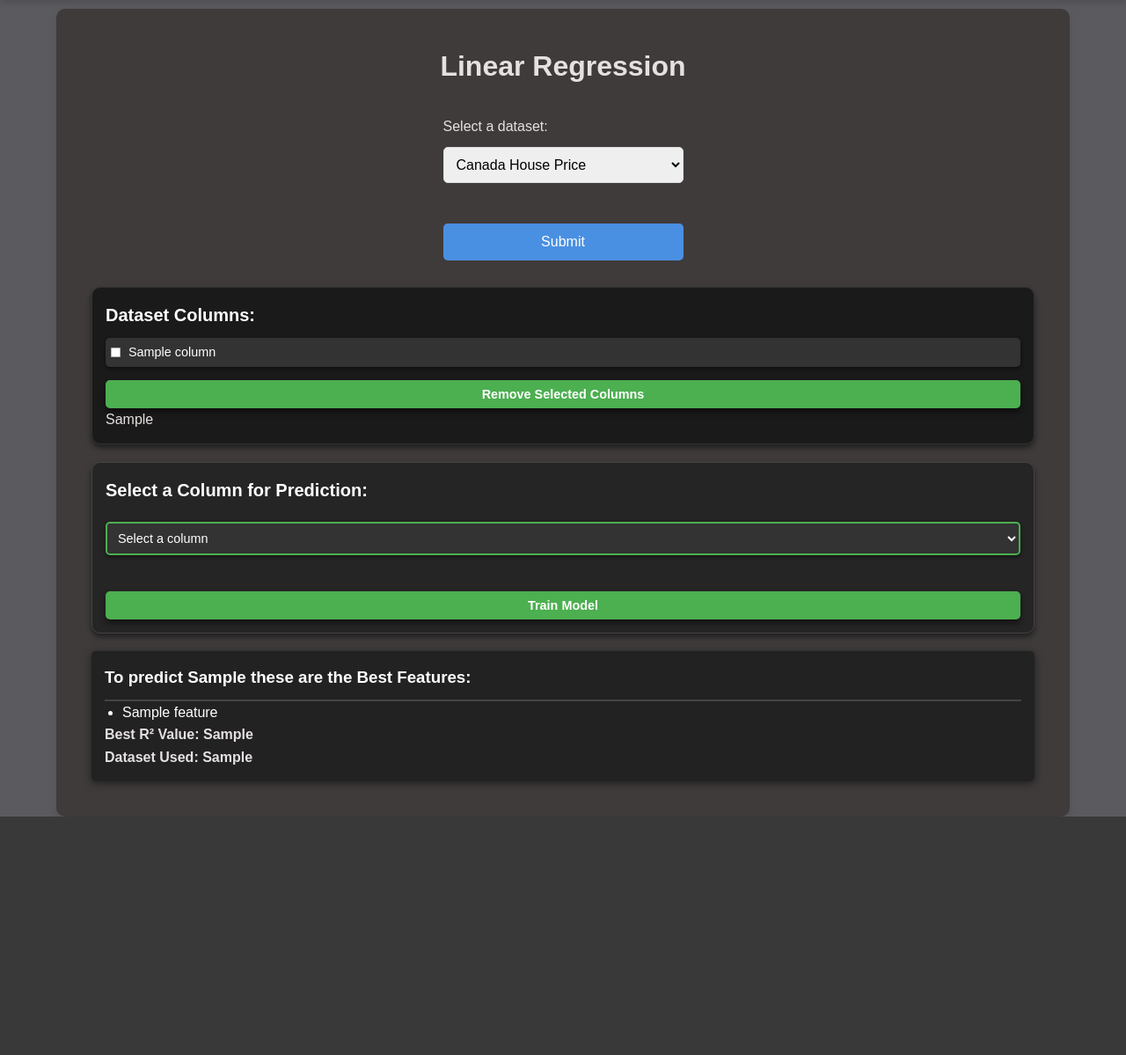
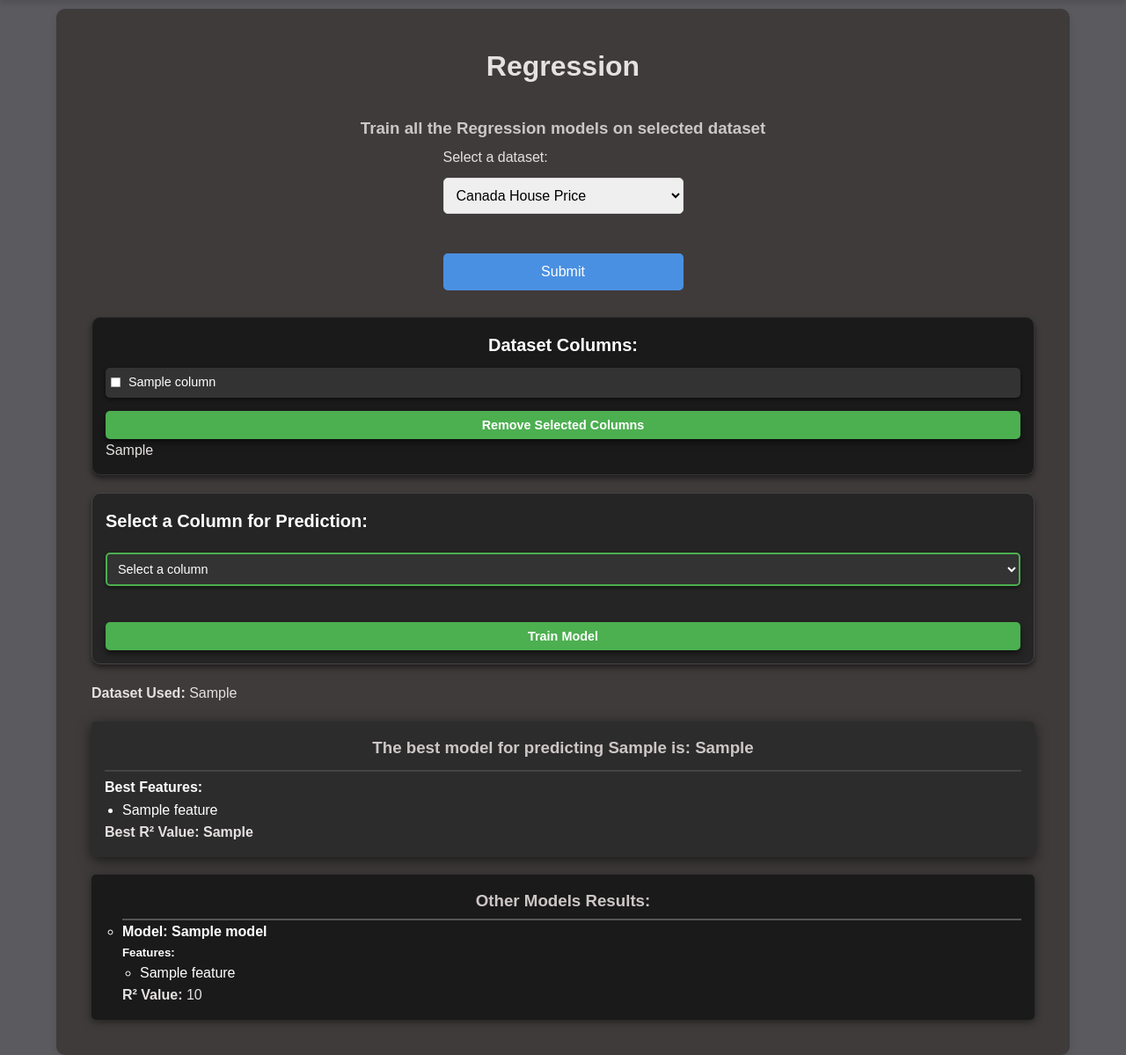
Before and after one commit to ShubhamSupekar/AlgoPlay, a FastAPI app: template templates/index.html in a window 1280 px wide. Shown: the part 160-1359 px from the top of the page at 88% size. Before the commit the page ends 1088 px from the top, so only its background shows below. Run offline with FastAPI, Linux system fonts and the light colour scheme; the template is opened without the code that fills it: most values are stand-ins (such as "Sample title", 1, 10 or a date in 2020).

Commit message:
adding all the regression models

```diff
--- a/main.py
+++ b/main.py
@@ -6,7 +6,7 @@ from fastapi.templating import Jinja2Templates
 from pydantic import BaseModel
 from starlette.requests import Request
 import pandas as pd
-import model.LinearRegression.LinearRegression as lr
+import model.Regression as lr
 import numpy as np
 from sklearn.linear_model import LinearRegression
 
@@ -98,8 +98,6 @@ async def remove_columns(request: Request, columns_to_remove: List[str] = Form(.
     })
 
 
-
-
 @app.post("/train")
 async def train_model(request: Request, predictor_column: str = Form(...), dataset: str = Form(...)):
     global df  # Access the global df variable
@@ -119,14 +117,34 @@ async def train_model(request: Request, predictor_column: str = Form(...), datas
         })
 
     # Train the model using the selected predictor column
-    best_features, best_r2 = lr.StartTraining(predictor_column, df)
+    results = lr.StartTraining(predictor_column, df)
 
-    # Return the template with the dataset, best features, and R² score
+    # Prepare the output for each model in a list format
+    model_results = [
+        {
+            "model": result[0],
+            "features": result[1],
+            "r2_score": result[2]
+        } for result in results
+    ]
+
+    # Sort model results by R² score in decreasing order
+    model_results.sort(key=lambda x: x['r2_score'], reverse=True)
+
+    # Find the best model based on R² score (first in sorted list)
+    best_model_result = model_results[0] if model_results else None
+
+    # Prepare a list of models excluding the best model for display
+    other_models = model_results[1:] if model_results else []
+
+    # Return the template with the best model and all models
     return templates.TemplateResponse("index.html", {
         "request": request,
-        "predict_column":predictor_column,
-        "best_features": best_features,
-        "best_r2": best_r2,
+        "predict_column": predictor_column,
+        "best_model": best_model_result['model'] if best_model_result else None,  # Best model name
+        "best_features": best_model_result['features'] if best_model_result else None,  # Best features
+        "best_r2": best_model_result['r2_score'] if best_model_result else None,  # Best R² score
+        "other_models": other_models,  # All other models
         "dataset_used": dataset,  # Show which dataset was used in training
         "selected_dataset": dataset
     })
--- a/static/index.css
+++ b/static/index.css
@@ -117,29 +117,57 @@ button[type="submit"]:hover {
     background-color: #357ABD;
 }
 
-#result {
-    background-color: #222;  /* Dark background */
-    color: #fff;              /* White text */
-    border-radius: 5px;       /* Rounded corners */
-    padding: 15px;            /* Padding */
-    margin-top: 20px;         /* Spacing above */
+#best-result {
+    background-color: #2c2c2c;  /* Slightly lighter dark background for best result */
+    color: #fff;                 /* White text */
+    border-radius: 5px;         /* Rounded corners */
+    padding: 15px;              /* Padding */
+    margin-top: 20px;           /* Spacing above */
+    box-shadow: 0 4px 15px rgba(0, 0, 0, 0.6); /* More pronounced shadow */
+}
+
+#best-result h3 {
+    border-bottom: 2px solid #444; /* Underline for best result header */
+    padding-bottom: 10px;          /* Space below the header */
+}
+
+#best-result ul {
+    list-style-type: disc; /* Bullet points for list */
+    padding-left: 20px;    /* Indentation for list */
+}
+
+#best-result p {
+    font-weight: bold;      /* Bold text for R² value */
+}
+
+#other-results {
+    background-color: #1a1a1a;  /* Darker background for other results */
+    color: #fff;                /* White text */
+    border-radius: 5px;        /* Rounded corners */
+    padding: 15px;             /* Padding */
+    margin-top: 20px;          /* Spacing above */
     box-shadow: 0 2px 10px rgba(0, 0, 0, 0.5); /* Subtle shadow */
 }
 
-#result h3 {
-    border-bottom: 2px solid #444; /* Underline for header */
-    padding-bottom: 10px;          /* Space below the header */
+#other-results h4 {
+    border-top: 2px solid #555; Underline for other results header
+    padding-bottom: 8px;           /* Space below the header */
 }
 
-#result ul {
-    list-style-type: disc; /* Bullet points for list */
-    padding-left: 20px;   /* Indentation for list */
+#other-results ul {
+    list-style-type: circle; /* Circle bullet points for other models */
+    padding-left: 20px;      /* Indentation for list */
 }
 
-#result p {
-    font-weight: bold;      /* Bold text for R² value */
+#other-results p {
+    font-weight: normal;      /* Normal weight for additional info */
 }
 
+#regression h3{
+    color: #cdc6c6;
+    text-align: center;
+    margin-bottom: 5px;
+}
 
 /* Style for the columns section */
 #columns-section {
--- a/templates/index.html
+++ b/templates/index.html
@@ -17,7 +17,7 @@
                 <li class="dropdown">
                     <a href="javascript:void(0)" class="dropbtn">Models</a>
                     <div class="dropdown-content">
-                        <a href="#linear-regression">Linear Regression</a>
+                        <a href="#regression">Regression</a>
                         <!-- Add more model links here -->
                     </div>
                 </li>
@@ -28,8 +28,9 @@
     </header>
 
     <main>
-        <section id="linear-regression">
-            <h2>Linear Regression</h2>
+        <section id="regression">
+            <h2>Regression</h2>
+            <h3>Train all the Regression models on selected dataset</h3>
             <div class="file-upload-section">
                 <form action="/process-dataset" method="post">
                     <p>Select a dataset:</p>
@@ -95,23 +96,45 @@
                 </div>
             {% endif %}
 
-            <!-- Display best features, R² value, and dataset used -->
-            {% if best_features %}
-                <div id="result">
-                    <h3>To predict {{predict_column}} these are the Best Features:</h3>
-                    <ul>
-                        {% for feature in best_features %}
-                            <li>{{ feature }}</li>
-                        {% endfor %}
-                    </ul>
-                    <p><strong>Best R² Value:</strong> {{ best_r2 }}</p>
-
+        <!-- Display best model and features -->
+        {% if best_model %}
                     <!-- Display the dataset used for training -->
                     {% if dataset_used %}
                         <p><strong>Dataset Used:</strong> {{ dataset_used }}</p>
                     {% endif %}
-                </div>
-            {% endif %}
+            <div id="best-result">
+                <h3>The best model for predicting {{ predict_column }} is: {{ best_model }}</h3>
+                <h4>Best Features:</h4>
+                <ul>
+                    {% for feature in best_features %}
+                        <li>{{ feature }}</li>
+                    {% endfor %}
+                </ul>
+                <p><strong>Best R² Value:</strong> {{ best_r2 }}</p>
+            </div>
+        {% endif %}
+
+        <!-- Display other model results -->
+        {% if other_models %}
+            <div id="other-results">
+                <h3>Other Models Results:</h3>
+                <ul>
+                    {% for result in other_models %}
+                        <li>
+                            <h4>Model: {{ result.model }}</h4>
+                            <h5>Features:</h5>
+                            <ul>
+                                {% for feature in result.features %}
+                                    <li>{{ feature }}</li>
+                                {% endfor %}
+                            </ul>
+                            <p><strong>R² Value:</strong> {{ result.r2_score }}</p>
+                        </li>
+                    {% endfor %}
+                </ul>
+            </div>
+        {% endif %}
+
         </section>
     </main>
 </body>
```
Also changed, not shown: model/LinearRegression/LinearRegression.py (deleted, +0 -54 lines), model/Regression.py (added, +143 -0 lines).
